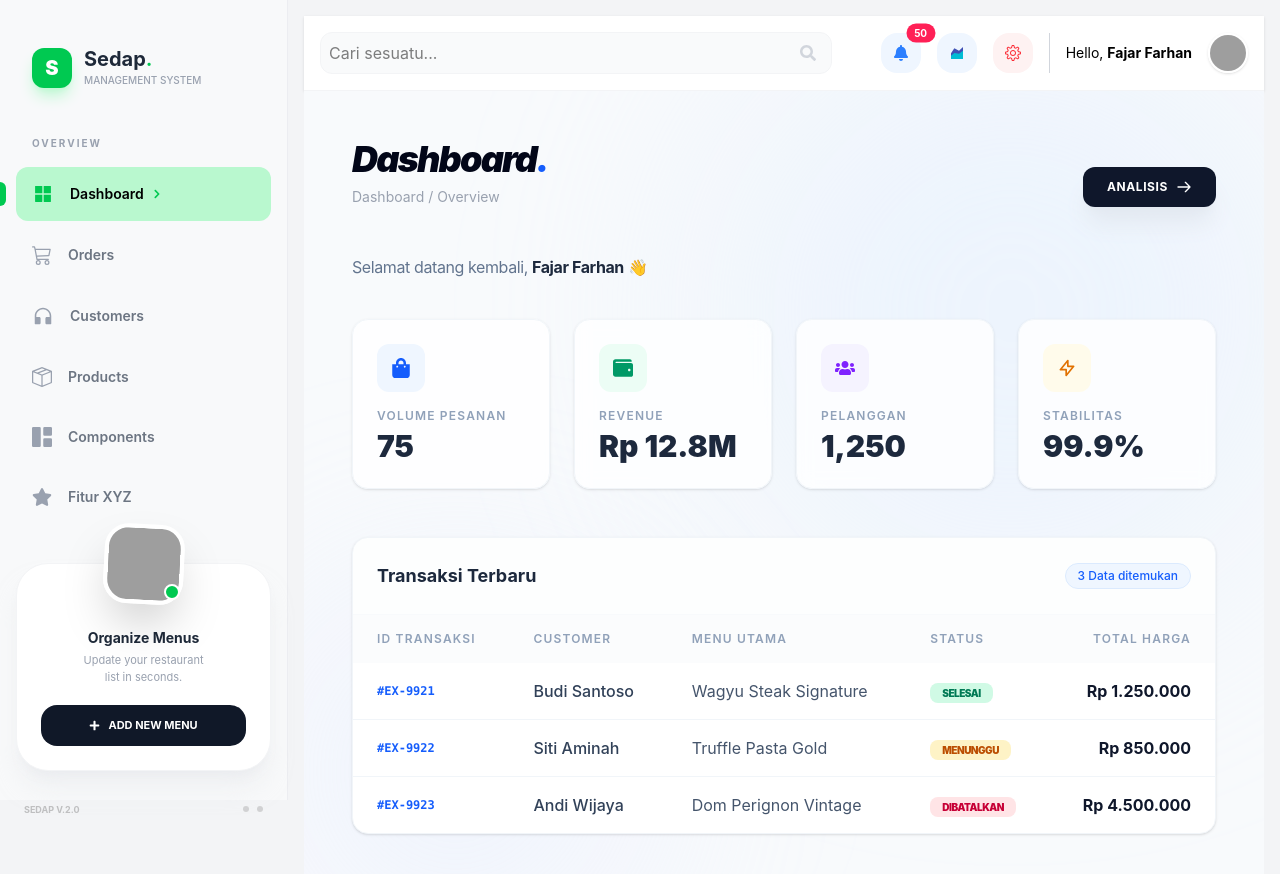
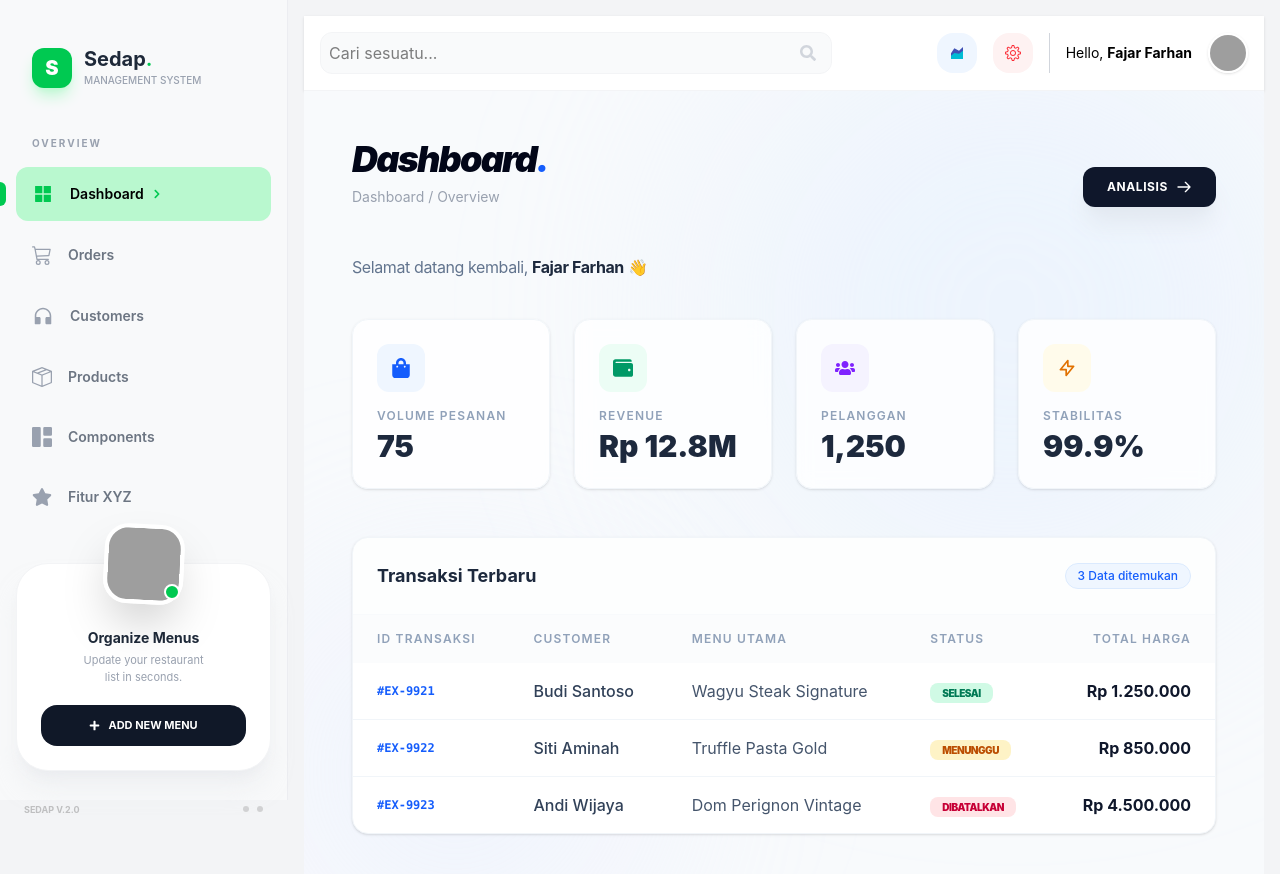
Before and after one commit to fajar24si-hub/prak_react_sid, a React (Vite) app: page / in a window 1280 px wide. Shown: the top 874 px of the page. Built offline with nearby package versions, Linux system fonts and the light colour scheme; grey boxes are pictures that could not be loaded; a web font is replaced by a local one.

Commit message:
hilangkan icon header

```diff
--- a/src/components/Header.jsx
+++ b/src/components/Header.jsx
@@ -26,12 +26,6 @@ export default function Header({ searchTerm, setSearchTerm }) {
 
                 {/* Icons tetap */}
                 <div className="flex items-center space-x-4 ml-4">
-                    <div className="relative p-3 bg-blue-50 rounded-2xl text-blue-500">
-                        <FaBell />
-                        <span className="absolute top-0 right-0 translate-x-1/2 -translate-y-1/2 bg-rose-500 text-white rounded-full px-2 py-0.5 text-[10px] font-bold">
-                            50
-                        </span>
-                    </div>
 
                     <div className="p-3 bg-blue-50 rounded-2xl">
                         <FcAreaChart />
```
